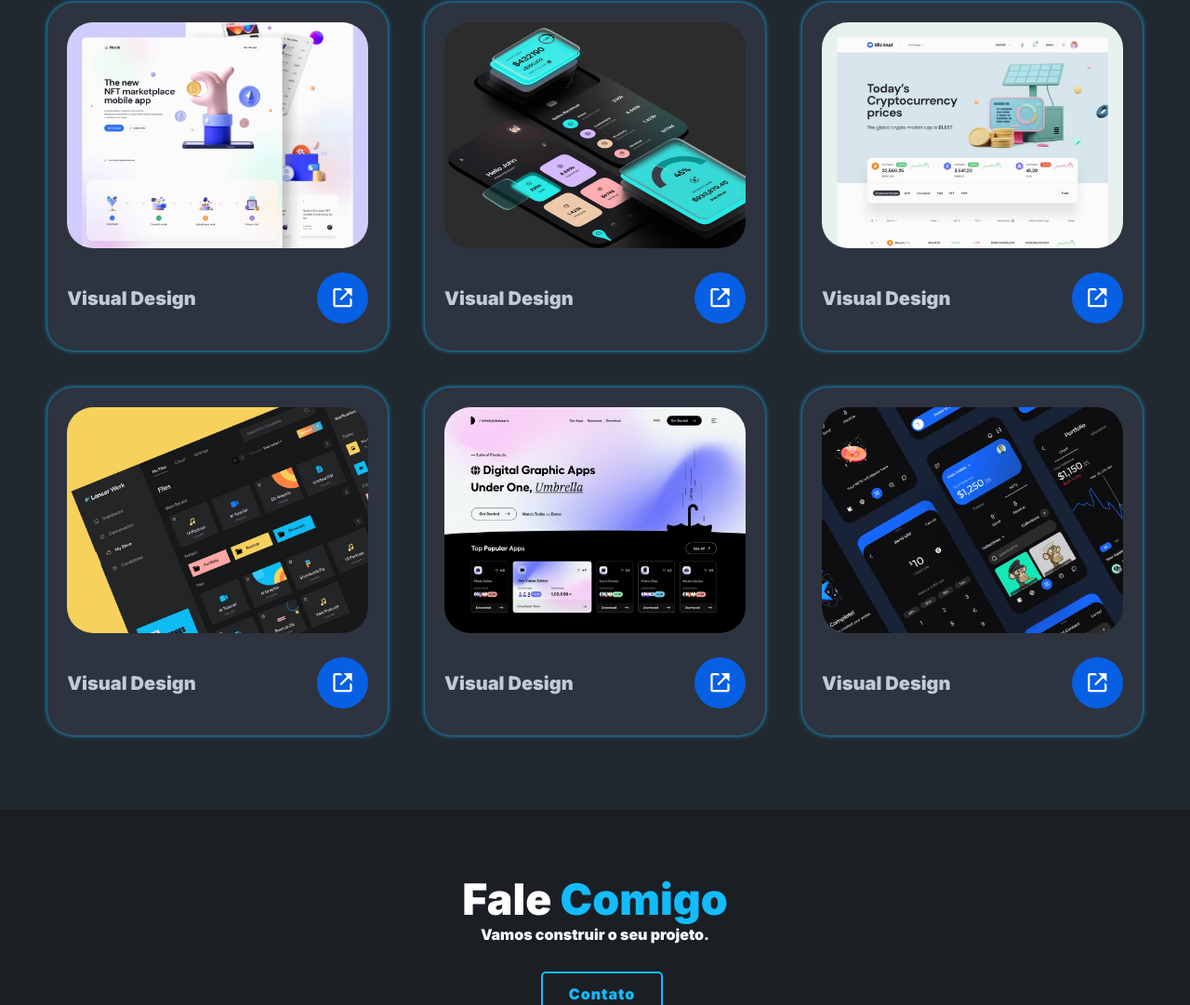
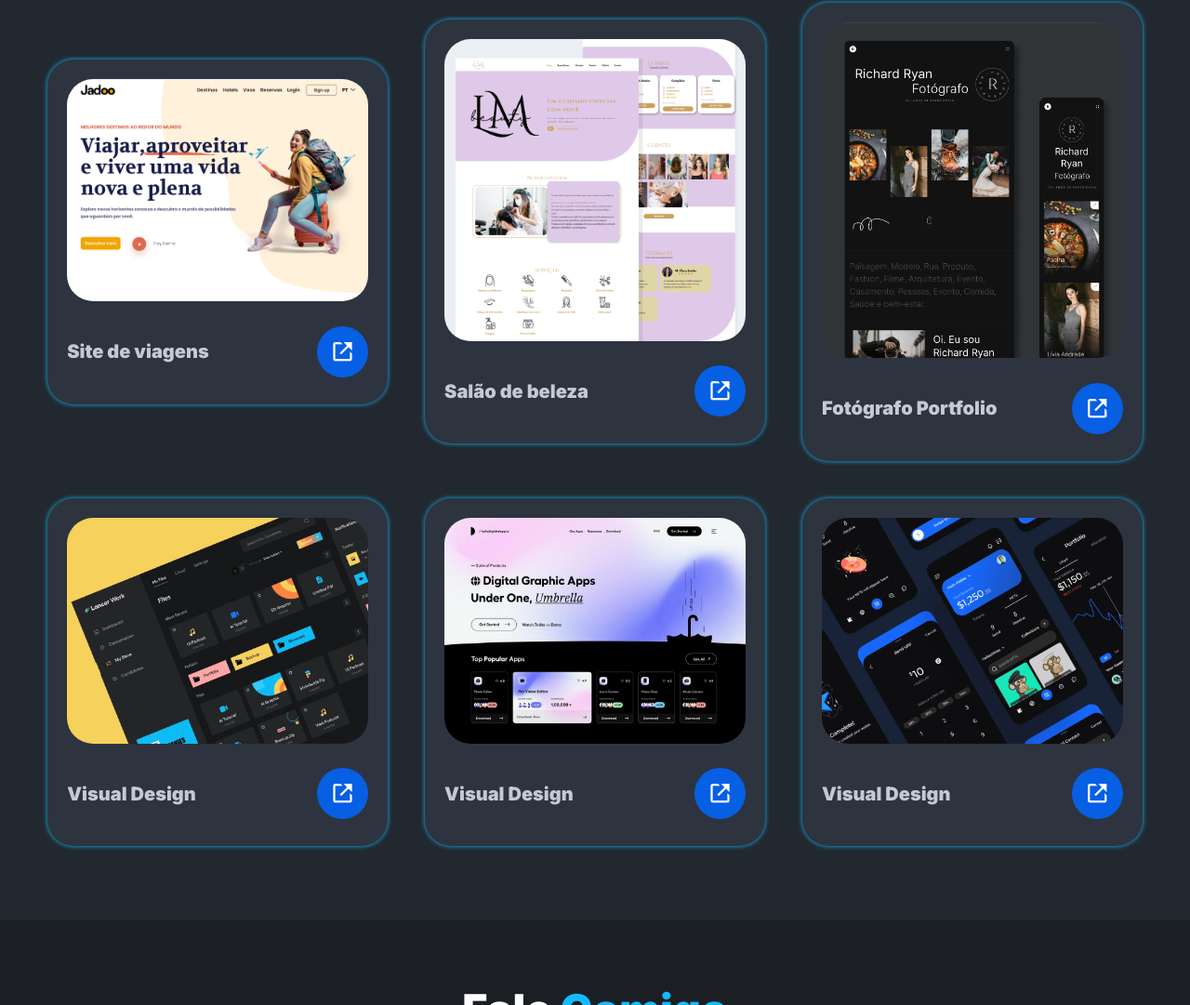
Before and after one commit to Raimundox/portfolio, a plain HTML site: page index.html in a window 1280 px wide. Shown: the part 2400-3481 px from the top of the page at 93% size. Drawn offline with nearby package versions, Linux system fonts and the light colour scheme.

Commit message:
projects-portfolio

```diff
--- a/index.html
+++ b/index.html
@@ -120,30 +120,40 @@
         </div>
         <div class="portfolio-content"  data-aos="zoom-in-up">
             <div class="row">
-                <img src="./img/port-1.jpg" alt="teste" />
+                <img src="./img/travel-home.png" alt="teste" />
                 <div class="main-row">
                     <div class="row-text">
-                        <h5>Visual Design</h5>
+                        <h5>Site de viagens</h5>
                     </div>
                     <div class="row-icon">
-                        <i class="bx bx-link-external"></i>
+                        <a href="https://travel-agency-raimundox.vercel.app" target="_blank">
+                            <i class="bx bx-link-external"></i>
+                        </a>
                     </div>
                 </div>
             </div>
 
             <div class="row">
-                <img src="./img/port-2.jpg" alt="" />
+                <img src="./img/Salon-website.png" alt="" />
                 <div class="main-row">
-                    <h5>Visual Design</h5>
-                    <a href=""><i class="bx bx-link-external"></i></a>
+                    <h5>Salão de beleza</h5>
+                    <div class="row-icon">
+                        <a href="https://lmbeautythe.netlify.app" target="_blank">
+                            <i class="bx bx-link-external"></i>
+                        </a>
+                    </div>
                 </div>
             </div>
 
             <div class="row">
-                <img src="./img/port-3.jpg" alt="" />
+                <img src="./img/phothograhy-website.png" alt="" />
                 <div class="main-row">
-                    <h5>Visual Design</h5>
-                    <a href=""><i class="bx bx-link-external"></i></a>
+                    <h5>Fotógrafo Portfolio</h5>
+                    <div class="row-icon">
+                        <a href="https://portfolio-fotografo.netlify.app" target="_blank">
+                            <i class="bx bx-link-external"></i>
+                        </a>
+                    </div>
                 </div>
             </div>
 
@@ -151,7 +161,11 @@
                 <img src="./img/port-4.jpg" alt="" />
                 <div class="main-row">
                     <h5>Visual Design</h5>
-                    <a href=""><i class="bx bx-link-external"></i></a>
+                    <div class="row-icon">
+                        <a href="" target="_blank">
+                            <i class="bx bx-link-external"></i>
+                        </a>
+                    </div>
                 </div>
             </div>
 
@@ -159,7 +173,11 @@
                 <img src="./img/port-5.jpg" alt="" />
                 <div class="main-row">
                     <h5>Visual Design</h5>
-                    <a href=""><i class="bx bx-link-external"></i></a>
+                    <div class="row-icon">
+                        <a href="" target="_blank">
+                            <i class="bx bx-link-external"></i>
+                        </a>
+                    </div>
                 </div>
             </div>
 
@@ -167,7 +185,11 @@
                 <img src="./img/port-6.jpg" alt="" />
                 <div class="main-row">
                     <h5>Visual Design</h5>
-                    <a href=""><i class="bx bx-link-external"></i></a>
+                    <div class="row-icon">
+                        <a href="" target="_blank">
+                            <i class="bx bx-link-external"></i>
+                        </a>
+                    </div>
                 </div>
             </div>
         </div>
```
Also changed, not shown: img/Salon-website.png (added), img/phothograhy-website.png (added), img/travel-home.png (added).
